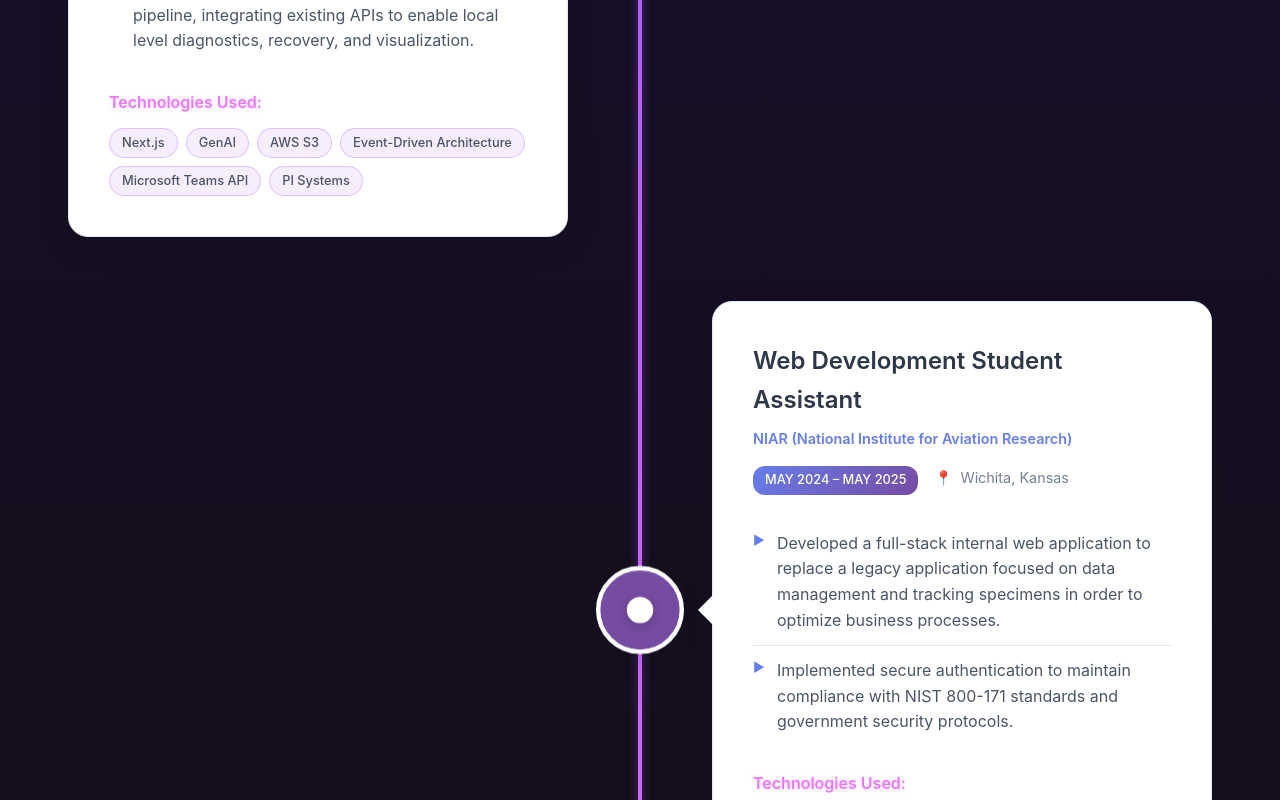
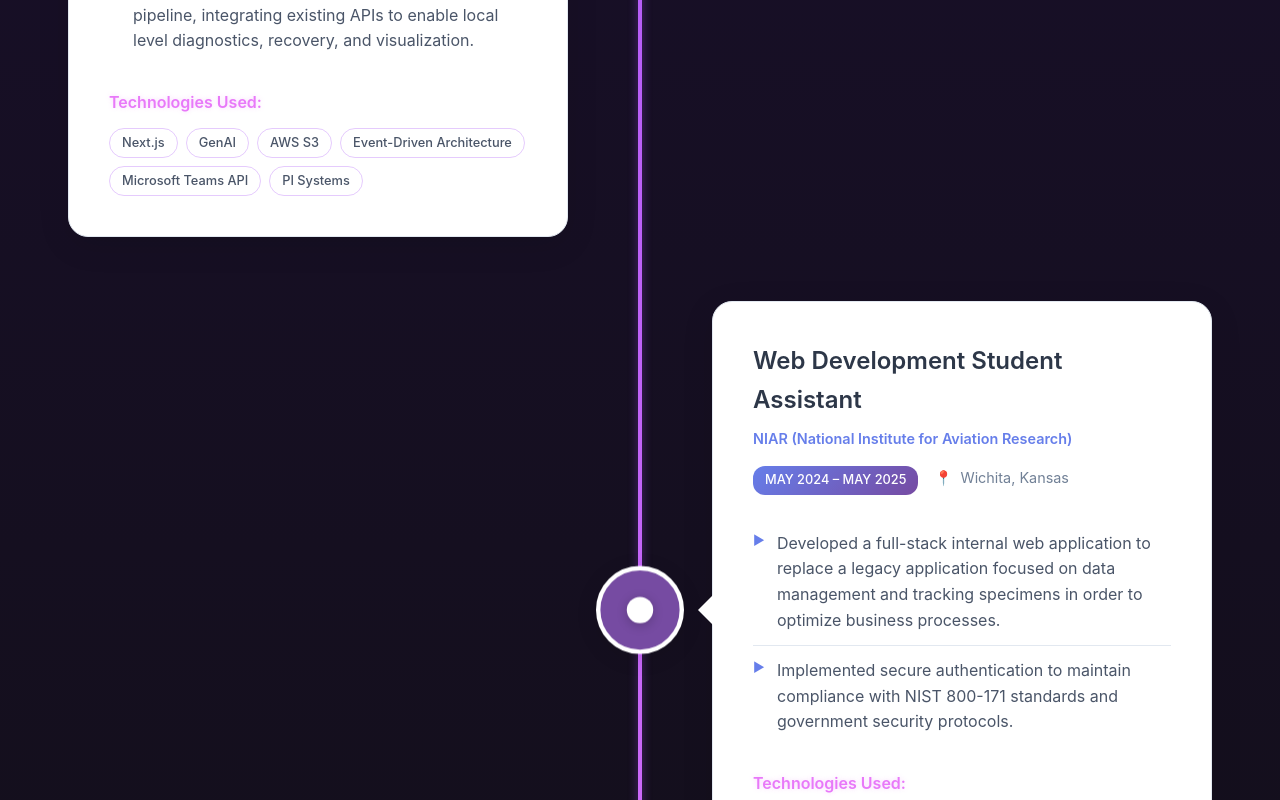
Before and after one commit to phoozies/my-portfolio, a React (Vite) app in the folder my-portfolio/: page / in a window 1280 px wide. Shown: the part 3220-4020 px from the top of the page. Built offline with nearby package versions, Linux system fonts and the light colour scheme.

Commit message:
fix: duplicate class names

```diff
--- a/my-portfolio/src/components/Experience.css
+++ b/my-portfolio/src/components/Experience.css
@@ -249,6 +249,7 @@
 .tech-tag {
   color: #4a5568 !important;
   padding: 0.25rem 0.75rem;
+  border: 1px solid rgba(168, 85, 247, 0.3);
   border-radius: 16px;
   font-size: 0.8rem;
   font-weight: 500;
@@ -261,6 +262,7 @@
   color: white !important;
   transform: translateY(-1px);
   box-shadow: 0 4px 15px rgba(168, 85, 247, 0.4);
+  border: none;
 }
 
 .experience-summary {
--- a/my-portfolio/src/components/Projects.css
+++ b/my-portfolio/src/components/Projects.css
@@ -255,7 +255,7 @@
   gap: 0.5rem;
 }
 
-.tech-tag {
+.project-tech-tag {
   background: rgba(168, 85, 247, 0.1);
   color: #e5e7eb;
   padding: 0.25rem 0.75rem;
--- a/my-portfolio/src/components/Projects.tsx
+++ b/my-portfolio/src/components/Projects.tsx
@@ -118,7 +118,7 @@ const Projects = () => {
                     <h4>Technologies:</h4>
                     <div className="tech-tags">
                       {project.technologies.map((tech, techIndex) => (
-                        <span key={techIndex} className="tech-tag">{tech}</span>
+                        <span key={techIndex} className="project-tech-tag">{tech}</span>
                       ))}
                     </div>
                   </div>
```
